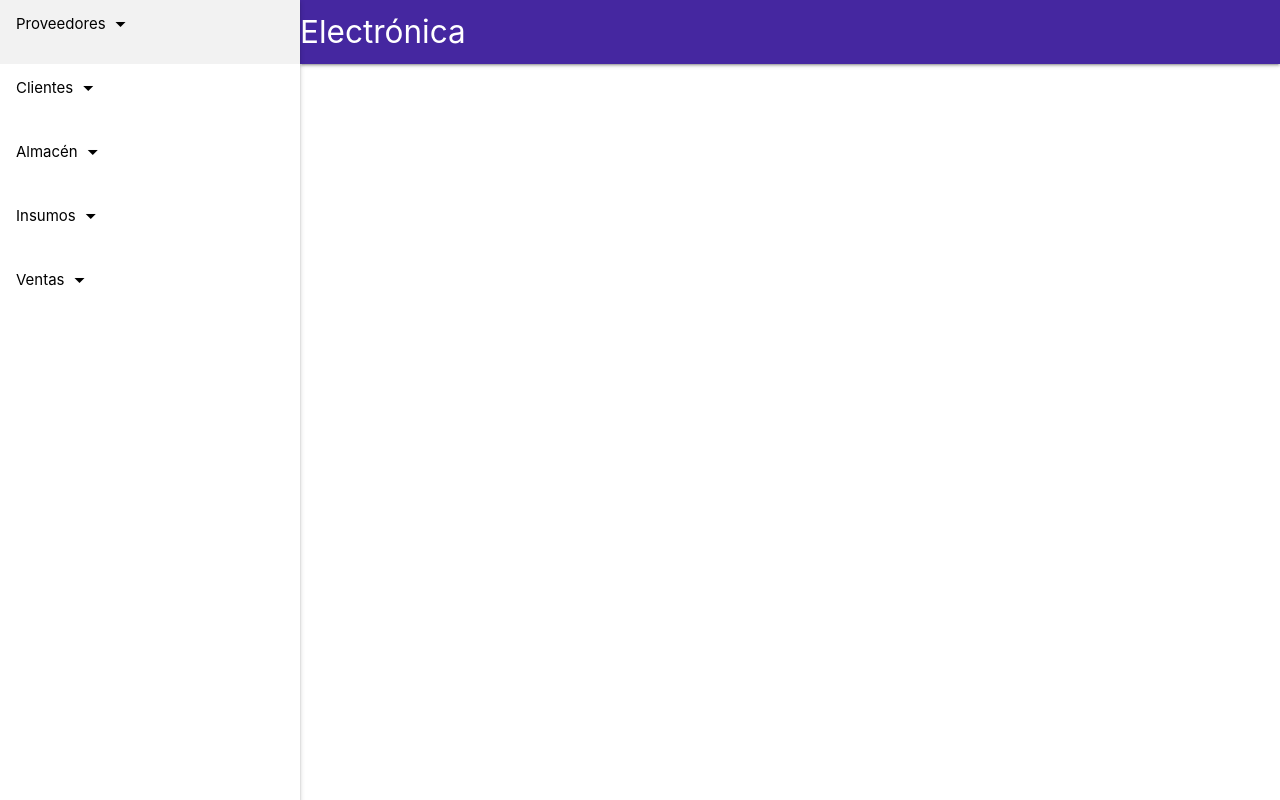
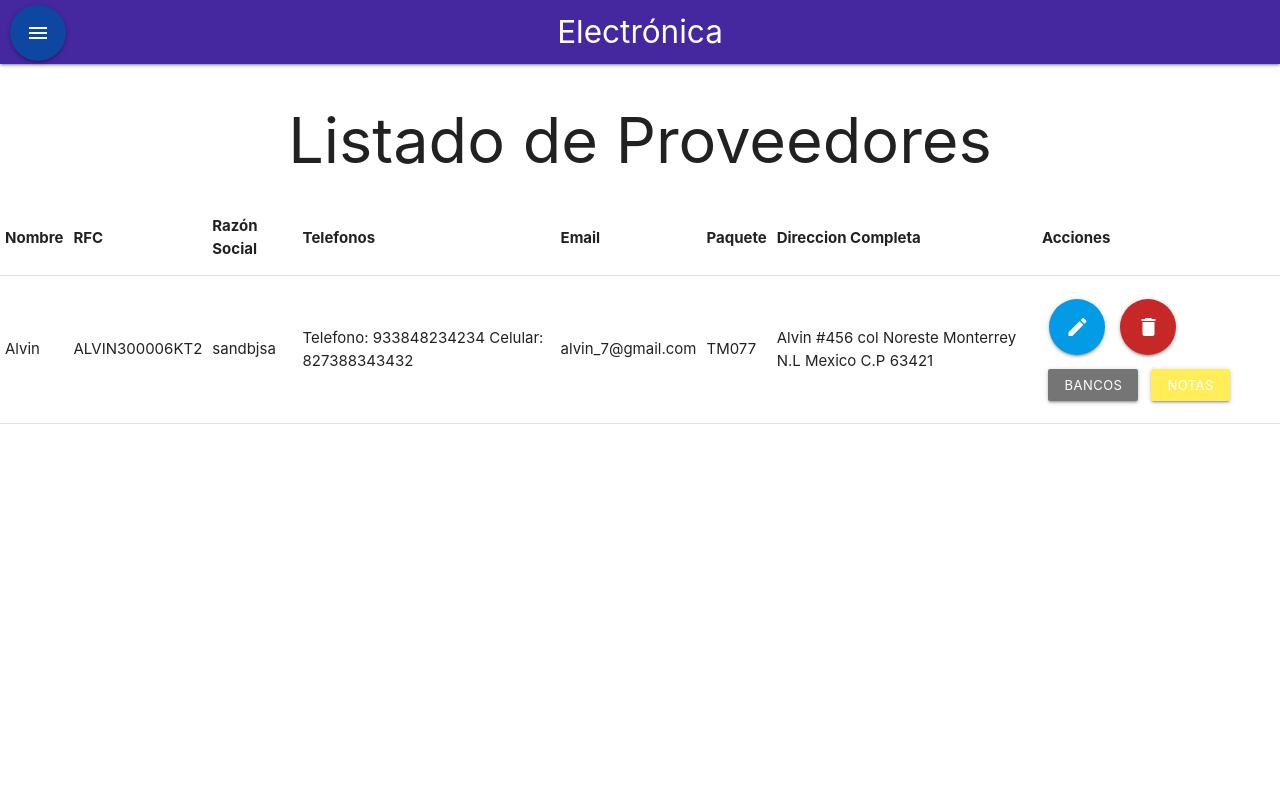
Before and after one commit to NamedRoger/electronica, a React (Create React App) app in the folder front/: page /proveedores in a window 1280 px wide. Built offline with nearby package versions, Linux system fonts and the light colour scheme.

Commit message:
version3

```diff
--- a/front/src/App.css
+++ b/front/src/App.css
@@ -1,4 +1,4 @@
-header, main, footer {
+/*header, main, footer {
   padding-left: 300px;
 }
 
@@ -6,4 +6,4 @@ header, main, footer {
   header, main, footer {
     padding-left: 0;
   }
-}
+}*/
--- a/front/src/App.js
+++ b/front/src/App.js
@@ -4,6 +4,7 @@ import Navigator from './components/Navigator';
 import FormProveedor from './pages/proveedores/Form';
 import ListadoBancos from './pages/proveedores/ListadoBancos';
 import ListadoNotas from './pages/proveedores/ListadoNotas';
+import Proveedores from './pages/proveedores/Proveedores';
 import Home from './pages/Home';
 import 'materialize-css/dist/css/materialize.min.css';
 
@@ -16,6 +17,7 @@ function App() {
         <Switch>
           <Route exact path="/" component={Home}/>
           <Route exact path="/addproveedor" component={FormProveedor}/>
+          <Route exact path="/proveedores" component={Proveedores}/>
           <Route exact path="/listadobancos" component={ListadoBancos}/>
           <Route exact path="/listadonotas" component={ListadoNotas}/>
         </Switch>
--- a/front/src/components/Navigator.js
+++ b/front/src/components/Navigator.js
@@ -13,37 +13,29 @@ const Navbar = () => {
         M.Collapsible.init(collapse.current);
     }, []);
 
-    /*const handleClick =()=>{
+    const handleClick =()=>{
         const instance  = M.Sidenav.getInstance(navigator.current);
-        instance.close();
-    }*/
+        instance.open();
+    }
     return (
         <header>
         <nav>
             <div className="nav-wrapper deep-purple darken-3">
-                <div className="brand-logo center-align"><Link to="/">Electrónica</Link></div>
-                <a href="#/" data-target="menu" className="sidenav-trigger">
+            <div className="brand-logo center"><Link to="/">Electrónica</Link></div>
+                <a onClick={handleClick} data-target="menu"
+                 className="btn-floating btn-large waves-effect waves-light blue darken-4"
+                 style={{marginLeft: '10px'}}
+                 href="#/">
                     <i className="material-icons">menu</i>
-                </a>
-                <ul className="sidenav sidenav-fixed" id="menu" ref={navigator}>
-                    <ul className="collapsible" ref={collapse}>
-                {pages.map((target, index)=>{
-                    return(
-                        <li key={index}>
-      <div className="collapsible-header text">
-          {target.name}<i className="material-icons">arrow_drop_down</i>
-          </div>
-      <div className="collapsible-body">
-          <ul>
-              {target.dropdown.map((item, index)=><li key={index}><Link to={item.link}>{item.name}</Link></li>)}
-          </ul>
-      </div>
-                  </li>
-                    )
-                })}
+                    </a>
+            </div>
+                <ul className="sidenav" id="menu" ref={navigator}>
+                    {pages.map((item, index)=>{
+                        return(
+                            <li key={index}><a href={item.link} target="_blank" rel="noreferrer">{item.name}</a></li>
+                        )
+                    })}
                 </ul>
-                </ul>
-            </div>
         </nav>
         </header>
     );
--- a/front/src/helpers/pages.js
+++ b/front/src/helpers/pages.js
@@ -9,6 +9,8 @@ export const pages = [
         name: 'Proveedores', link: "/proveedores", img: proveedores,
         dropdown: [{ name: 'Añadir Proveedor', link: "/addproveedor" },
         { name: 'Listado de Proveedores', link: "/proveedores" },
+        { name: 'Editar Proveedor', link: "/edit" },
+        { name: 'Eliminar Proveedor', link: "/delete" },
         { name: 'Listado de Bancos', link: "/listadobancos" },
         { name: 'Listado de Notas', link: "/listadonotas" }]
     },
--- a/front/src/pages/proveedores/Proveedores.js
+++ b/front/src/pages/proveedores/Proveedores.js
@@ -1,9 +1,55 @@
-import React from 'react'
+import React from 'react';
+import { pages } from '../../helpers/pages';
+import './index.css';
 
 export default function Proveedores() {
     return (
-        <div>
+        <div className="">
+            <h1 className="center-align">Listado de Proveedores</h1>
+            <table className="highlight">
+        <thead>
+          <tr>
+              <th>Nombre</th>
+              <th>RFC</th>
+              <th>Razón Social</th>
+              <th>Telefonos</th>
+              <th>Email</th>
+              <th>Paquete</th>
+              <th>Direccion Completa</th>
+              <th>Acciones</th>
+          </tr>
+        </thead>
 
+        <tbody>
+          <tr>
+            <td>Alvin</td>
+            <td>ALVIN300006KT2</td>
+            <td>sandbjsa</td>
+            <td>Telefono: 933848234234
+                Celular: 827388343432
+            </td>
+            <td>alvin_7@gmail.com</td>
+            <td>TM077</td>
+            <td>Alvin #456 col Noreste Monterrey N.L Mexico C.P 63421</td>
+            <td>
+                <div className="botones">
+            <a className="btn-floating btn-large waves-effect waves-light light-blue darken-1"
+             href={pages[0].dropdown[2].link} rel="noreferrer" target="_blank">
+                    <i className="material-icons">edit</i>
+                    </a>
+            <a className="btn-floating btn-large waves-effect waves-light red darken-3"
+            href={pages[0].dropdown[3].link} rel="noreferrer" target="_blank">
+                    <i className="material-icons">delete</i>
+                    </a>
+            <a className="waves-effect waves-light grey darken-1 btn-small"
+            href={pages[0].dropdown[4].link} rel="noreferrer" target="_blank">Bancos</a>
+            <a className="waves-effect waves-light yellow lighten-1 btn-small"
+            href={pages[0].dropdown[5].link} rel="noreferrer" target="_blank">Notas</a>
+            </div>
+            </td>
+          </tr>
+        </tbody>
+      </table>
         </div>
     )
 }
--- /dev/null
+++ b/front/src/pages/proveedores/index.css
@@ -0,0 +1,7 @@
+.botones a {
+    margin: 0.5em;
+}
+
+.botones button {
+    margin: 0.5em;
+}
```
Also changed, not shown: 2 other files (tests, documents, lock files or other folders).
